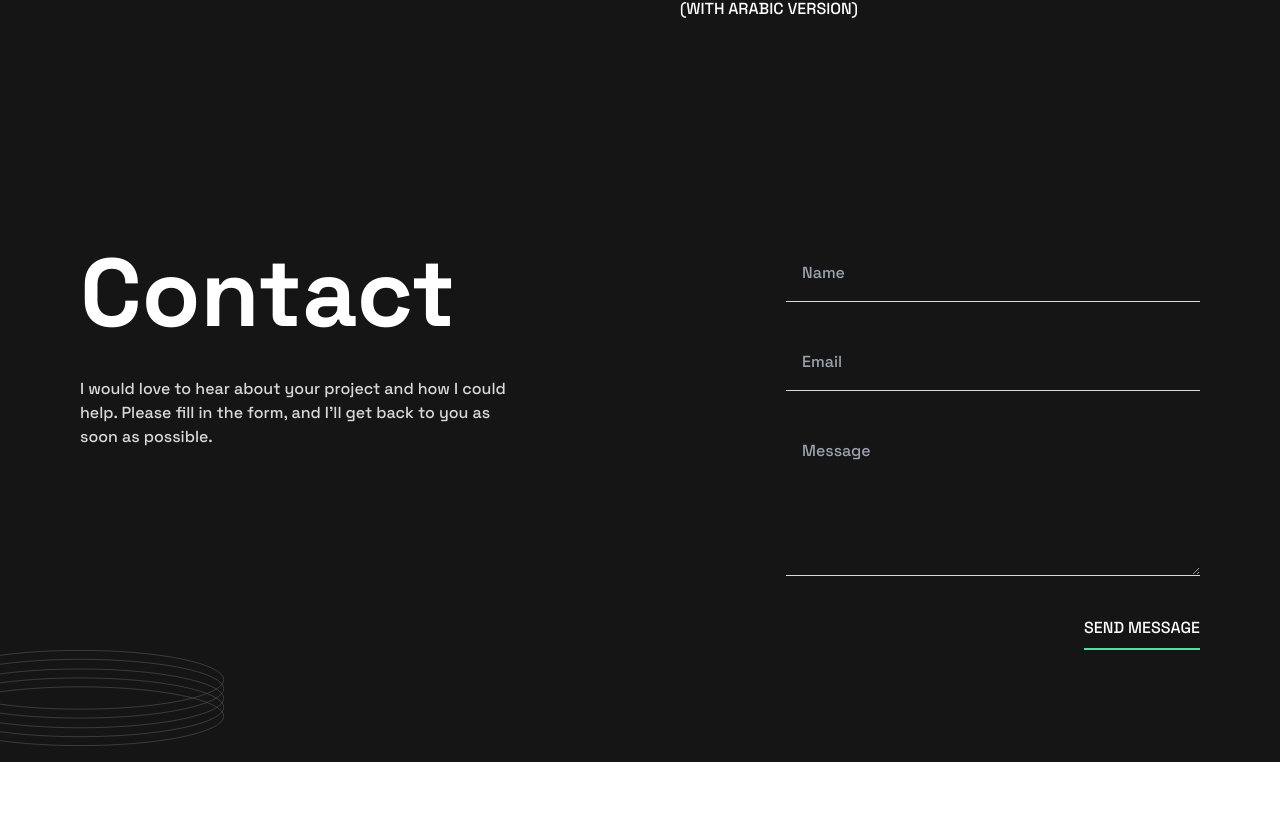
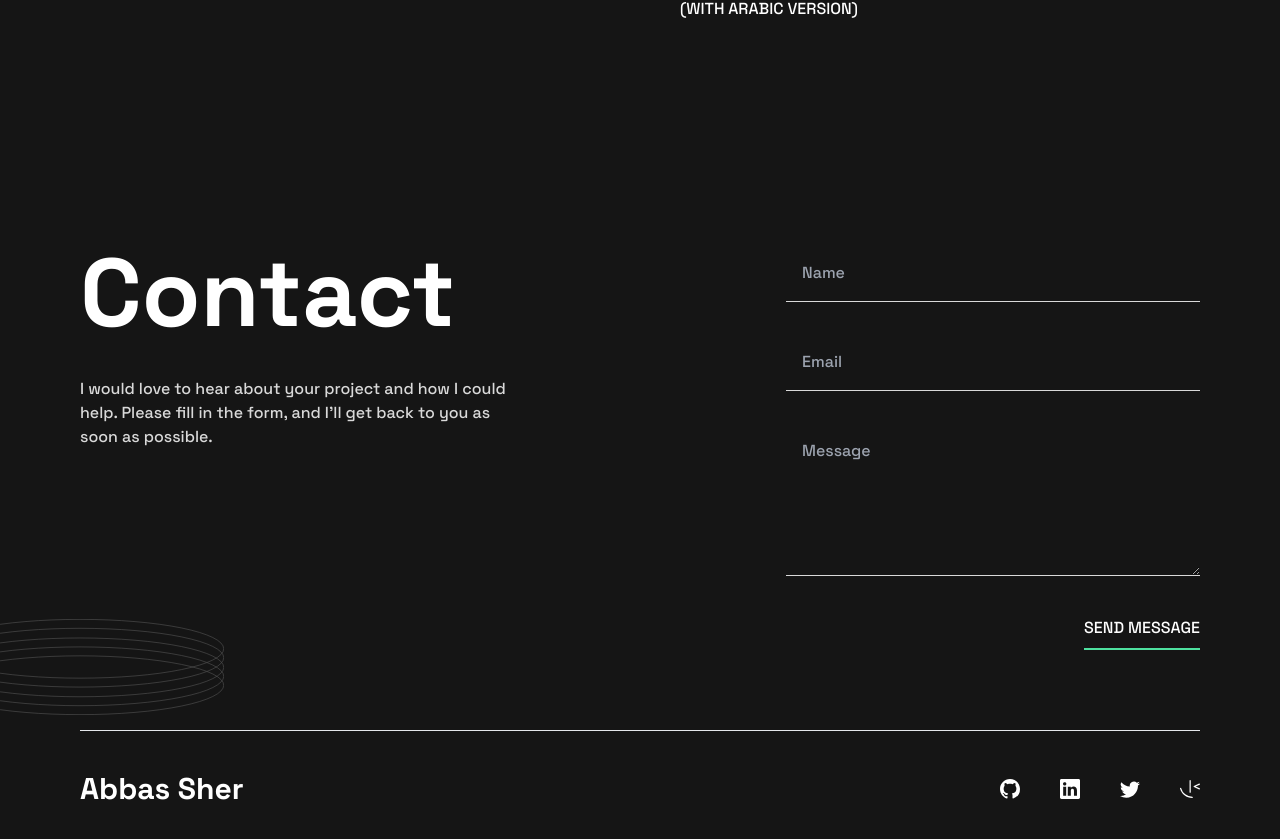
Before and after one commit to Abbassher55/React-Tailwind-Porfolio, a React (Vite) app: page / in a window 1280 px wide. Shown: the part 3398-4237 px from the top of the page. Before the commit the page ends 4160 px from the top, so only its background shows below. Built offline with nearby package versions, Linux system fonts and the light colour scheme.

Commit message:
Update App.jsx

```diff
--- a/src/App.jsx
+++ b/src/App.jsx
@@ -30,27 +30,27 @@ export default function App() {
           <div className="relative z-50 flex flex-col  items-center justify-between py-5 text-custom-dark dark:text-white max-sm:space-y-5 md:flex-row">
             <div className="text-3xl font-bold capitalize ">Abbas Sher</div>
             <div className="flex items-center">
-              <button onClick={() => setDarkMode(!darkMode)} className="mr-10">
+              <button onClick={() => setDarkMode(!darkMode)} className="mr-10 hover:text-custom-green">
                 {themeToggleIcon}
               </button>
               <ul className="flex items-center gap-x-10">
                 <li>
-                  <a href="">
+                  <a href="https://github.com/Abbassher55" className="hover:text-custom-green">
                     <BsGithub className="text-xl" />
                   </a>
                 </li>
                 <li>
-                  <a href="">
+                  <a href="https://www.linkedin.com/in/abbas-sher/" target="_blank" className="hover:text-custom-green">
                     <BsLinkedin className="text-xl" />
                   </a>
                 </li>
                 <li>
-                  <a href="">
+                  <a href="https://twitter.com/" target="_blank" className="hover:text-custom-green">
                     <BsTwitter className="text-xl" />
                   </a>
                 </li>
                 <li>
-                  <a href="">
+                  <a href="https://www.frontendmentor.io/profile/Abbassher55" target="_blank" className="hover:text-custom-green">
                     <SiFrontendmentor className="text-xl" />
                   </a>
                 </li>
@@ -142,7 +142,7 @@ export default function App() {
       </section>
       {/* Contact Section*/}
       <section className="relative dark:bg-custom-dark dark:text-white">
-        <div className="container py-12 md:py-28">
+        <div className="container pt-12 md:pt-28">
           <div className="flex flex-col items-start gap-4 md:flex-row">
             <div className="w-full md:w-1/2">
               <h3 className="heading-xl capitalize">contact</h3>
@@ -161,9 +161,45 @@ export default function App() {
               </form>
             </div>
           </div>
+          <hr className="mt-12 dark:bg-white md:mt-20" />
         </div>
         <img src={rings} className="absolute bottom-4 h-16 w-48 md:-left-16 md:h-24 md:w-72" alt="Ring image" />
       </section>
+      {/* Footer Section*/}
+
+      <footer className="dark:bg-custom-dark dark:text-white">
+        <div className="container py-10">
+          <div className="flex flex-col items-center gap-4 md:flex-row md:justify-between">
+            <div className="md:w-1/2">
+              <h1 className="text-3xl font-bold capitalize ">Abbas Sher</h1>
+            </div>
+            <div className="md:w-1/2">
+              <ul className="flex items-center justify-end gap-x-10">
+                <li>
+                  <a href="https://github.com/Abbassher55" target="_blank" className="hover:text-custom-green">
+                    <BsGithub className="text-xl" />
+                  </a>
+                </li>
+                <li>
+                  <a href="https://www.linkedin.com/in/abbas-sher/" target="_blank" className="hover:text-custom-green">
+                    <BsLinkedin className="text-xl" />
+                  </a>
+                </li>
+                <li>
+                  <a href="https://twitter.com/" target="_blank" className="hover:text-custom-green">
+                    <BsTwitter className="text-xl" />
+                  </a>
+                </li>
+                <li>
+                  <a href="https://www.frontendmentor.io/profile/Abbassher55" target="_blank" className="hover:text-custom-green">
+                    <SiFrontendmentor className="text-xl" />
+                  </a>
+                </li>
+              </ul>
+            </div>
+          </div>
+        </div>
+      </footer>
     </main>
   );
 }
```
